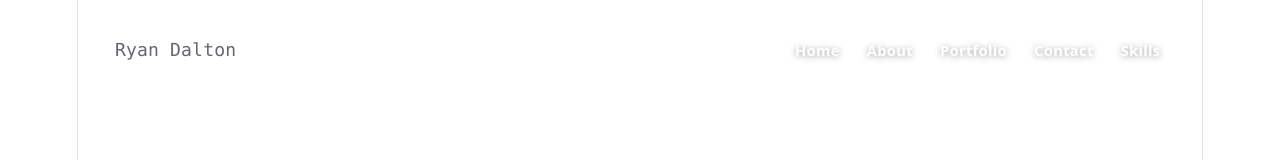
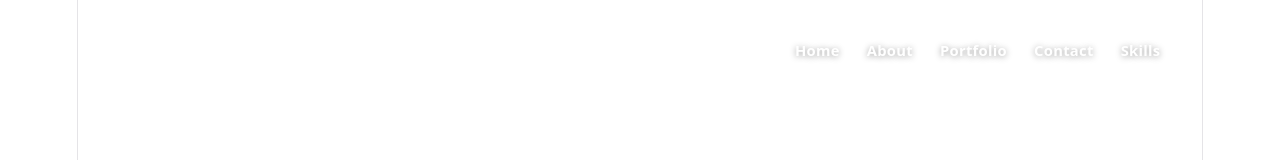
Before and after one commit to rydal05/portfolio-site, a React (Vite) app: page / in a window 1280 px wide. Shown: the top 160 px of the page. Built offline with nearby package versions, Linux system fonts and the light colour scheme.

Commit message:
update header style

```diff
--- a/src/components/Header.jsx
+++ b/src/components/Header.jsx
@@ -15,7 +15,11 @@ export function Header() {
 		<>
 			<header className="items-center justify-between pointer-events-auto relative z-50 rounded-full border border-white/24 bg-white/[0.08] transition-all duration-300 hover:bg-white/[0.12] focus-within:bg-white/[0.12] md:block md:hover:backdrop-blur-[2px] md:focus-within:backdrop-blur-[2px] m-4">
 				<div class="flex justify-between">
-					<div className="font-mono m-4">Ryan Dalton</div>
+					<div
+						className="font-semibold text-white m-4"
+					>
+						Ryan Dalton
+					</div>
 					<div className="m-2">
 						{navigation.map((item) => {
 							return (
```
